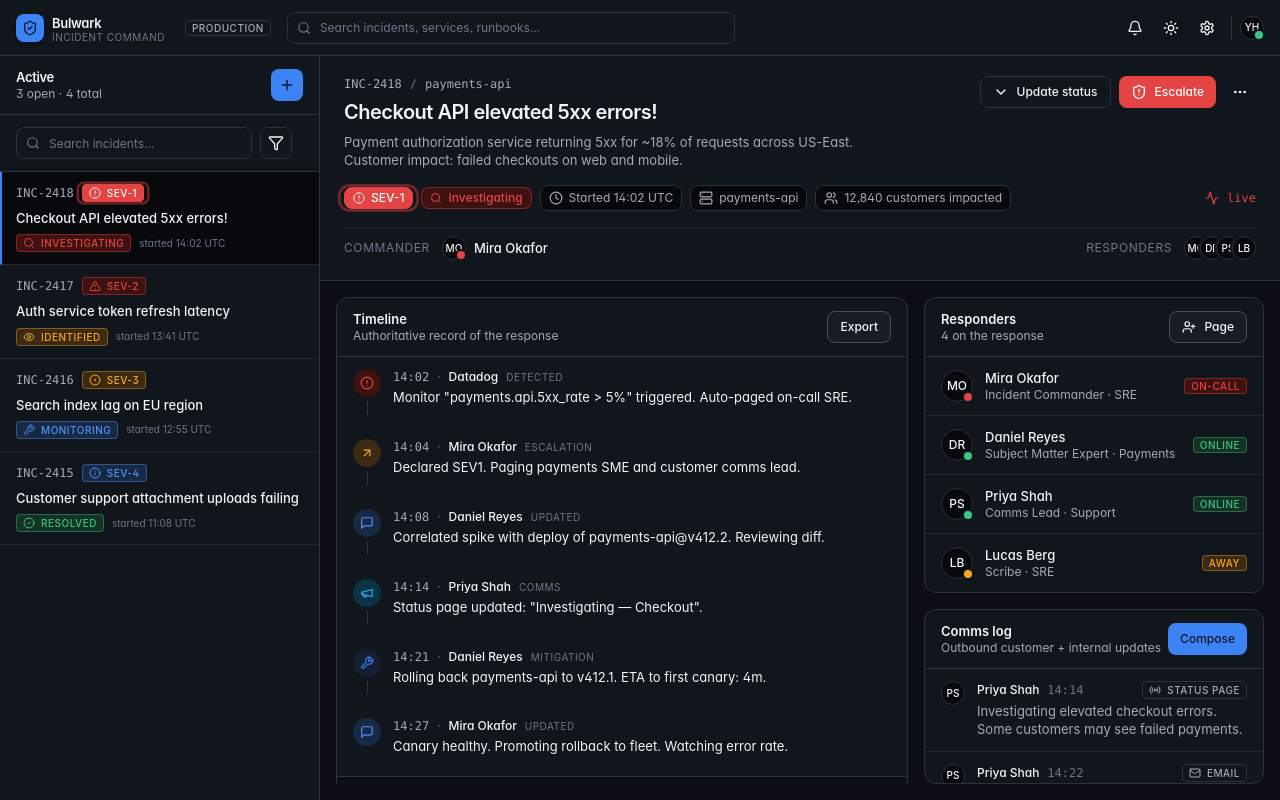
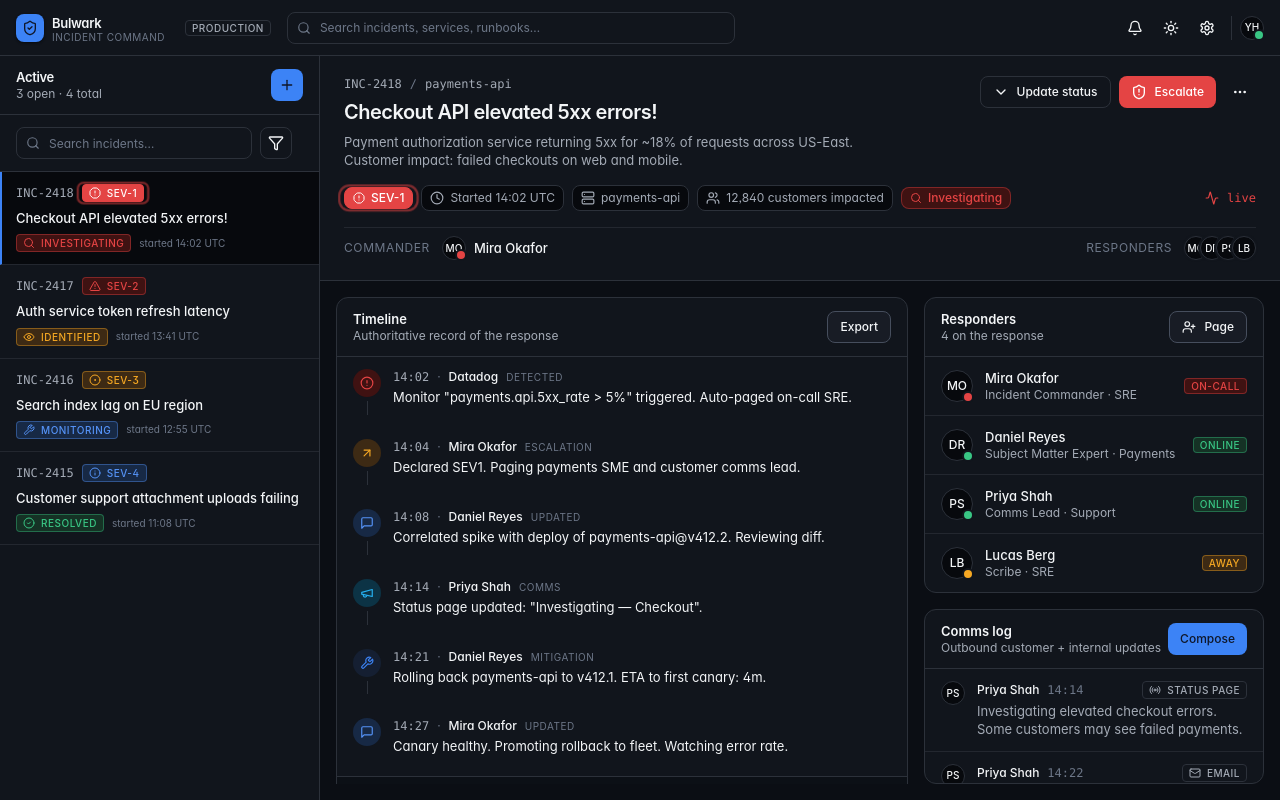
Before and after one commit to Soffi-Originals/bulwark-demo, a React (Vite) app: page / in a window 1280 px wide. Built offline with nearby package versions, Linux system fonts and the light colour scheme.

Commit message:
feat(IncidentHeader): move StatusBadge to position 4, just before the live span

```diff
--- a/src/features/incident/IncidentHeader.tsx
+++ b/src/features/incident/IncidentHeader.tsx
@@ -49,7 +49,6 @@
 
       <div className="flex flex-wrap items-center gap-2">
         <SeverityBadge severity={incident.severity} pulse />
-        <StatusBadge status={incident.status} />
         <span className="inline-flex items-center gap-1.5 text-xs text-fg-muted px-2 py-1 border border-line rounded-md bg-surface-sunken">
           <Clock className="size-3.5" /> Started {incident.startedAt}
         </span>
@@ -60,6 +59,7 @@
           <Users className="size-3.5" size="sm" variant="secondary" />{' '}
           {incident.affectedCustomers.toLocaleString()} customers impacted
         </span>
+        <StatusBadge status={incident.status} />
         <span className="inline-flex items-center gap-2 ml-auto text-xs text-critical font-mono font-medium">
           <Activity className="size-3.5" />
           live
```
